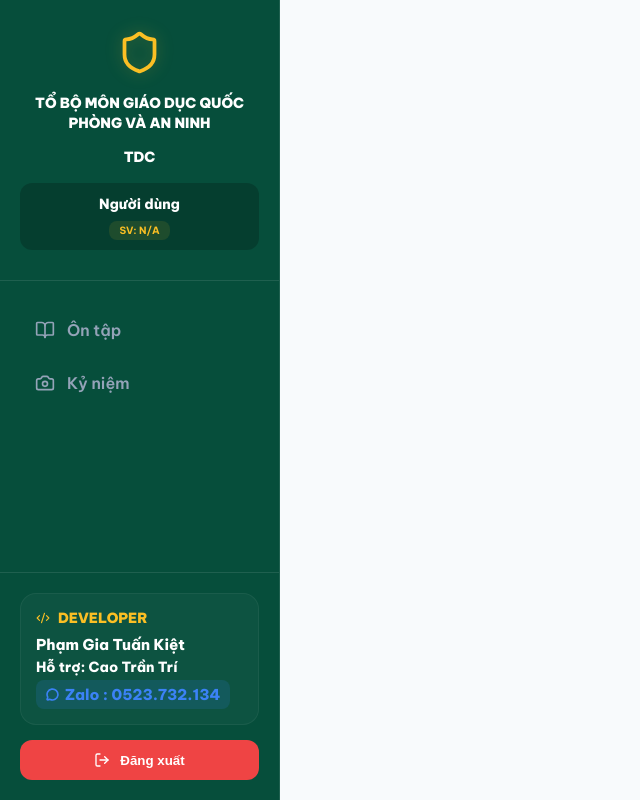
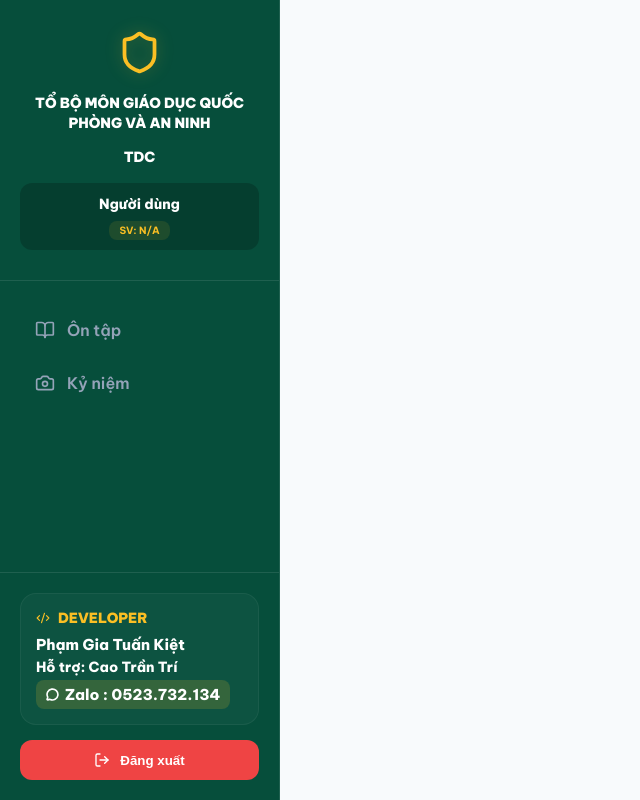
Before and after one commit to Kiet2908/Khoi-tao-du-an-quan-ly-vat-chat, a React (Vite) app: page /admin in a window 1280 px wide. Shown: the whole page, without its empty margins (0-640 px from the left). Built offline with nearby package versions, Linux system fonts and the light colour scheme.

Commit message:
update gì đó

```diff
--- a/src/components/Layout.tsx
+++ b/src/components/Layout.tsx
@@ -78,7 +78,7 @@ export default function Layout() {
               <p style={{ color: '#fff', fontSize: '15px', fontWeight: '800', margin: '0 0 4px 0' }}>Phạm Gia Tuấn Kiệt</p>
               <p style={{ color: '#fff', fontSize: '14px', fontWeight: '800', margin: '0 0 4px 0' }}>Hỗ trợ: Cao Trần Trí</p>
 
-              <div style={{ display: 'flex', alignItems: 'center', gap: '6px', color: '#3b82f6', fontSize: '15px', fontWeight: '800', background: 'rgba(59, 130, 246, 0.15)', padding: '5px 10px', borderRadius: '8px', width: 'fit-content' }}>
+              <div style={{ display: 'flex', alignItems: 'center', gap: '6px', color: '#fff', fontSize: '15px', fontWeight: '800', background: 'rgba(251,191,36,0.16)', padding: '5px 10px', borderRadius: '8px', width: 'fit-content' }}>
                 <MessageCircle size={13} strokeWidth={3} />Zalo : 0523.732.134
               </div>
             </div>
```
